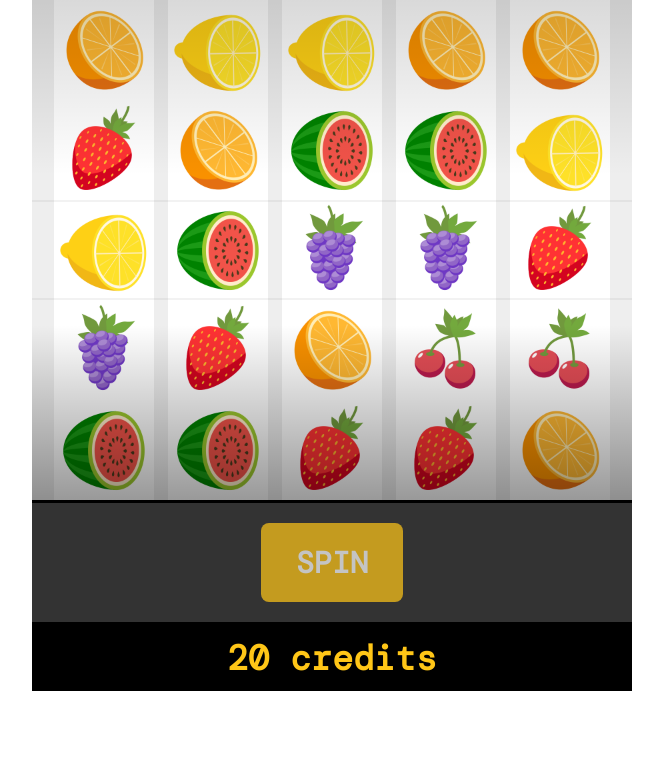
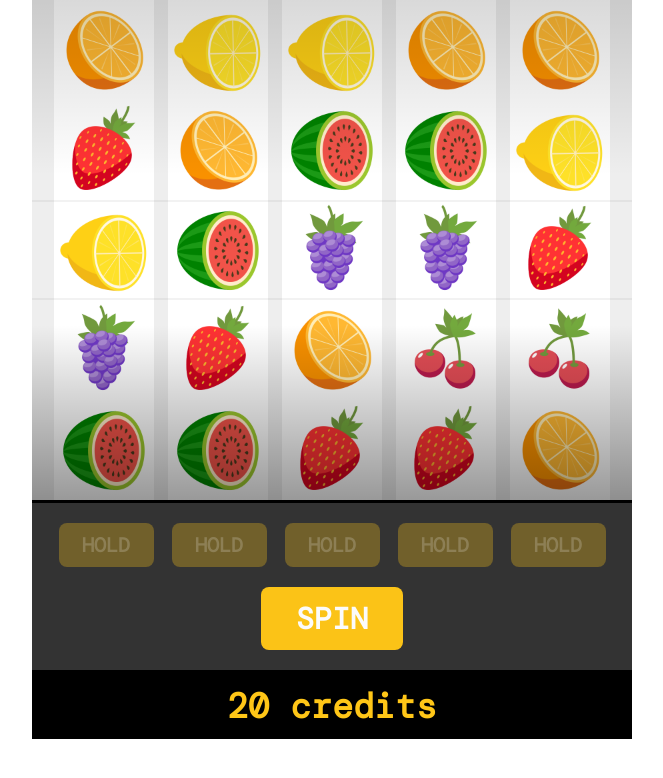
Before and after one commit to frojoe12/fruit-machine-2022, a React (Create React App) app: page / in a window 1280 px wide. Shown: the top 778 px of the page, without its empty margins (308-971 px from the left). Built offline with nearby package versions, Linux system fonts and the light colour scheme.

Commit message:
add hold button component and css styling

```diff
--- a/src/components/FruitMachine.js
+++ b/src/components/FruitMachine.js
@@ -1,10 +1,11 @@
 import React, {useState} from "react"
 
 import FruitWheel from "./FruitWheel"
-import {ButtonsContainer, Credits, CreditsText, FruitMachineContainer, SpinButton, Wrapper, ReelsOverlay, WinLine} from "../styles/fruitMachineStyle.js"
+import {ButtonsContainer, Credits, CreditsText, FruitMachineContainer, SpinButton, Wrapper, ReelsOverlay, WinLine, HoldButtonContainer, HoldButton} from "../styles/fruitMachineStyle.js"
 
 
 const fruitNames = ["cherry","lemon","orange","strawberry","grapes","melon",]
+const holdButtonData = [{id:'hold1',isPushed:false,},{id:'hold2',isPushed:false},{id:'hold3',isPushed:false},{id:'hold4',isPushed:false},{id:'hold5',isPushed:false}]
 
 const FruitMachine = () => {
 
@@ -13,6 +14,8 @@ const FruitMachine = () => {
     const [wheelsStart, setWheelsStart] = useState([50,50,50,50,50])
     const [wheelsEnd, setWheelsEnd] = useState([50,50,50,50,50])
     const [winAnim, setWinAnim] = useState(false)
+    const [holdButtons,setHoldButtons] = useState(holdButtonData)
+    const [holdButtonsActive,setHoldButtonsActive] = useState(false)
 
     const overallSizeSelector = 0
     const overallSize = [
@@ -114,6 +117,7 @@ const FruitMachine = () => {
             setTimeout(()=>{
                 setWheelsStart(randArrayEnd)
                 setSpinWheels(false)
+                setHoldButtonsActive(true)
             },4000)
         }
     }
@@ -202,7 +206,11 @@ const FruitMachine = () => {
                 <ReelsOverlay />
                 <WinLine />
             </FruitMachineContainer>
+
             <ButtonsContainer>
+            <HoldButtonContainer>
+                {holdButtons.map(holdButton=><HoldButton isActive={holdButtonsActive} isPushed={holdButton.isPushed} key={holdButton.id}>HOLD</HoldButton>)}
+            </HoldButtonContainer>
             <SpinButton
                 onClick={spinWheelsButton}
                 isActive={!spinWheels}
--- a/src/styles/fruitMachineStyle.js
+++ b/src/styles/fruitMachineStyle.js
@@ -109,11 +109,34 @@ export const FruitPartImg = styled.img`
 `
 export const ButtonsContainer = styled.div`
     display:flex;
+    flex-direction:column;
     justify-content:center;
+    align-items:center;
     background:#333;
     padding:20px;
     border-top:3px solid black;
     border-bottom:3px solid black;
+`
+export const HoldButtonContainer = styled.div`
+    display:flex;
+    flex-direction:row;
+    justify-content:center;
+    align-items:center;
+    padding-bottom:20px;
+`
+export const HoldButton = styled.button`
+    border:none;
+    background: ${props=>props.isActive ? `rgba(255,150,23,1)` : `rgba(255,198,23,.3)`};
+    color:${props=>props.isActive ? `white` : `rgba(255,255,255,.2)`};
+    ${props=>props.isActive && !props.isPressed ?  buttonGlowWrapper() : `animation:none;`}
+    font-family: 'DM Mono';
+    padding:9px 10px;
+    margin:0 9px;
+    max-width:150px;
+    width:95px;
+    font-weight:bold;
+    font-size:20px;
+    border-radius:8px;
 `
 export const SpinButton = styled.button`
     border:none;
@@ -122,7 +145,7 @@ export const SpinButton = styled.button`
     ${props=>props.isActive ?  buttonGlowWrapper() : `animation:none;`}
     font-family: 'DM Mono';
     font-size:20px;
-    padding:20px 35px;
+    padding:12px 35px;
     max-width:200px;
     font-weight:bold;
     font-size:30px;
```
